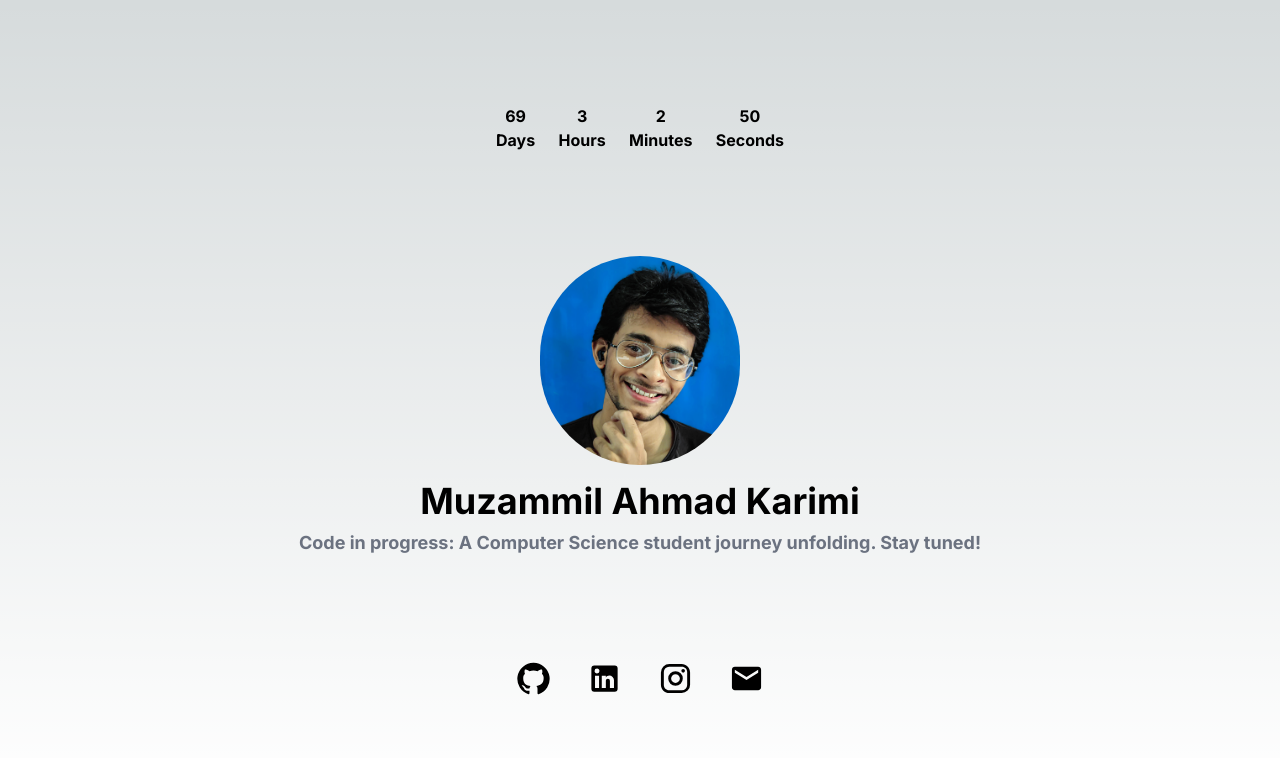
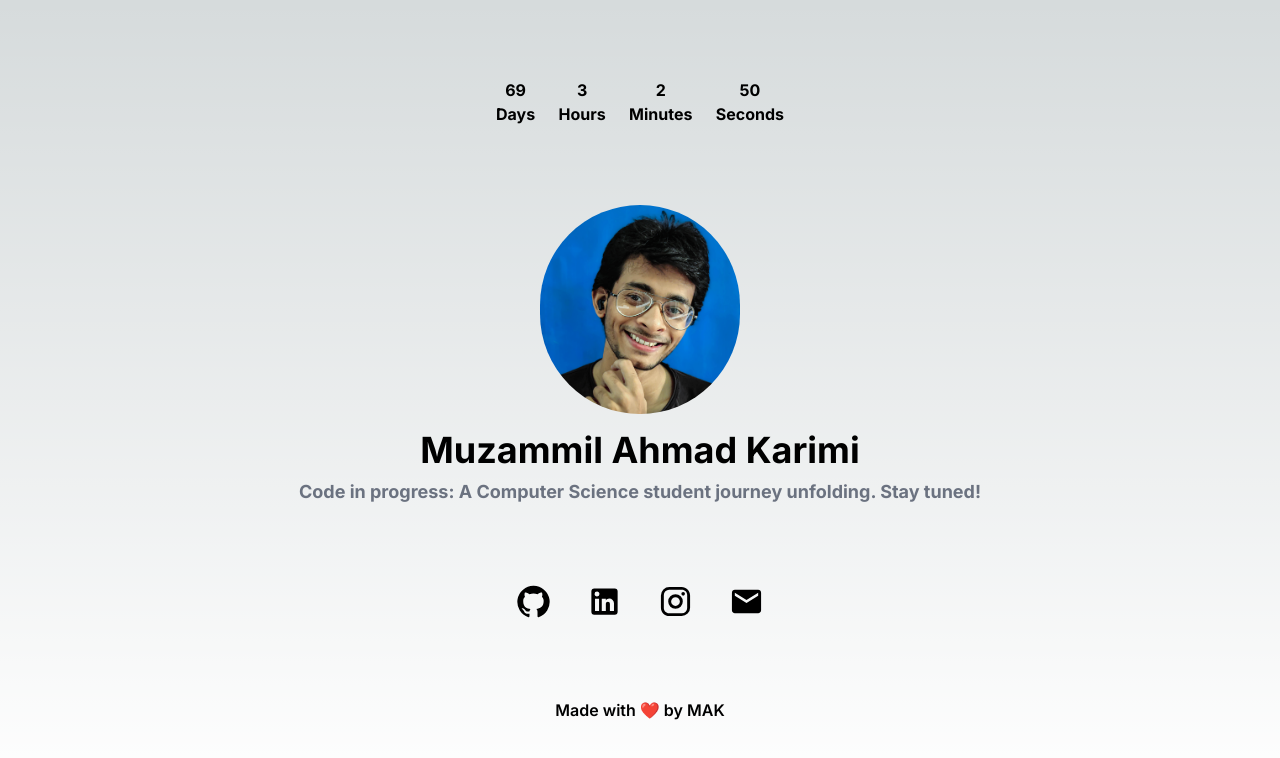
Before and after one commit to muzammilkarimi/muzammilkarimi.github.io, a Next.js app: page / in a window 1280 px wide. Shown: the top 758 px of the page. Built offline with nearby package versions, Linux system fonts and the light colour scheme.

Commit message:
update footer

```diff
--- a/src/app/page.tsx
+++ b/src/app/page.tsx
@@ -108,6 +108,7 @@ export default function Home() {
         </div>
         <Toaster />
       </div>
+      <div className="font-semibold" >Made with ❤️ by MAK</div>
     </main>
   );
 }
```
